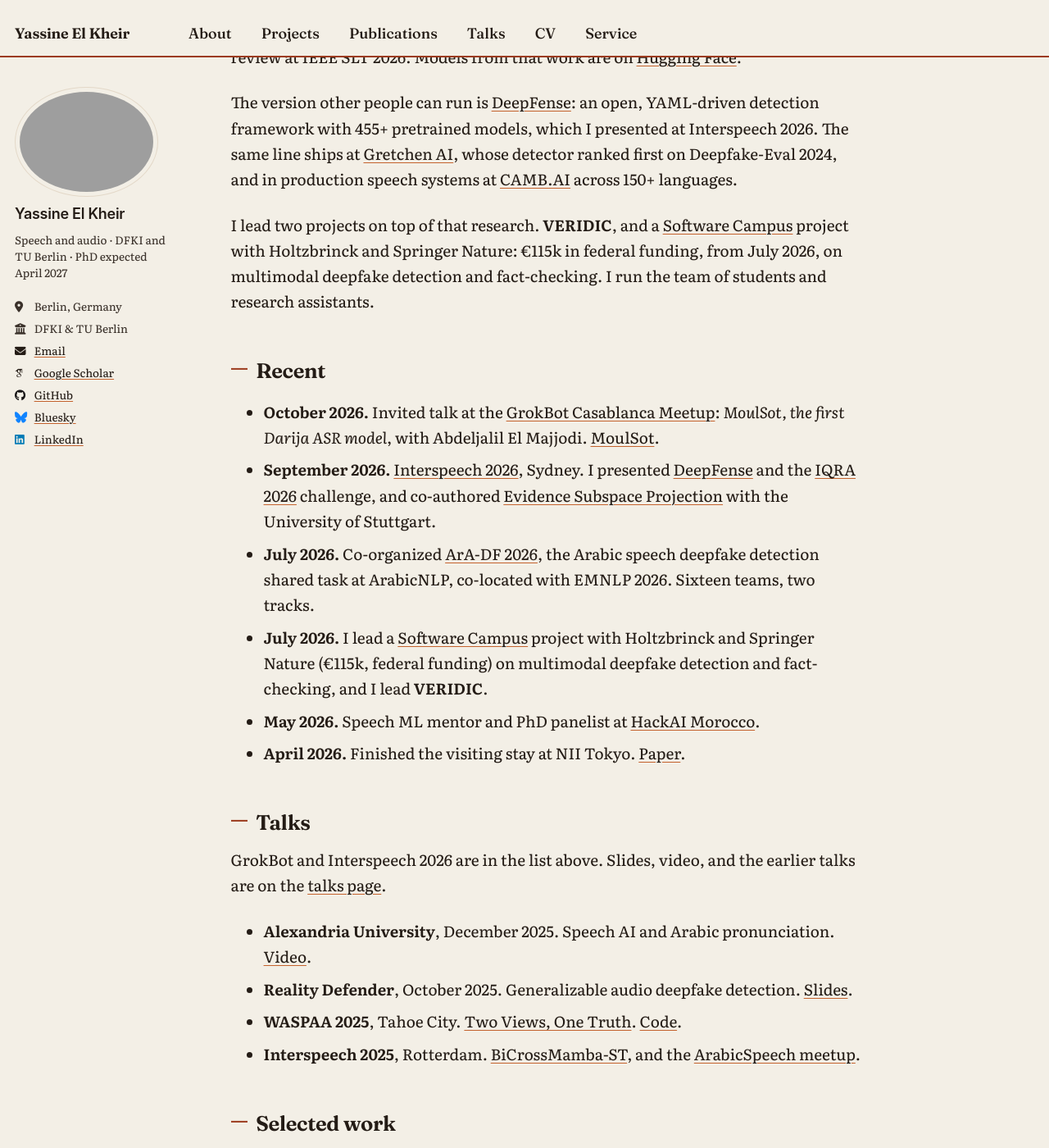
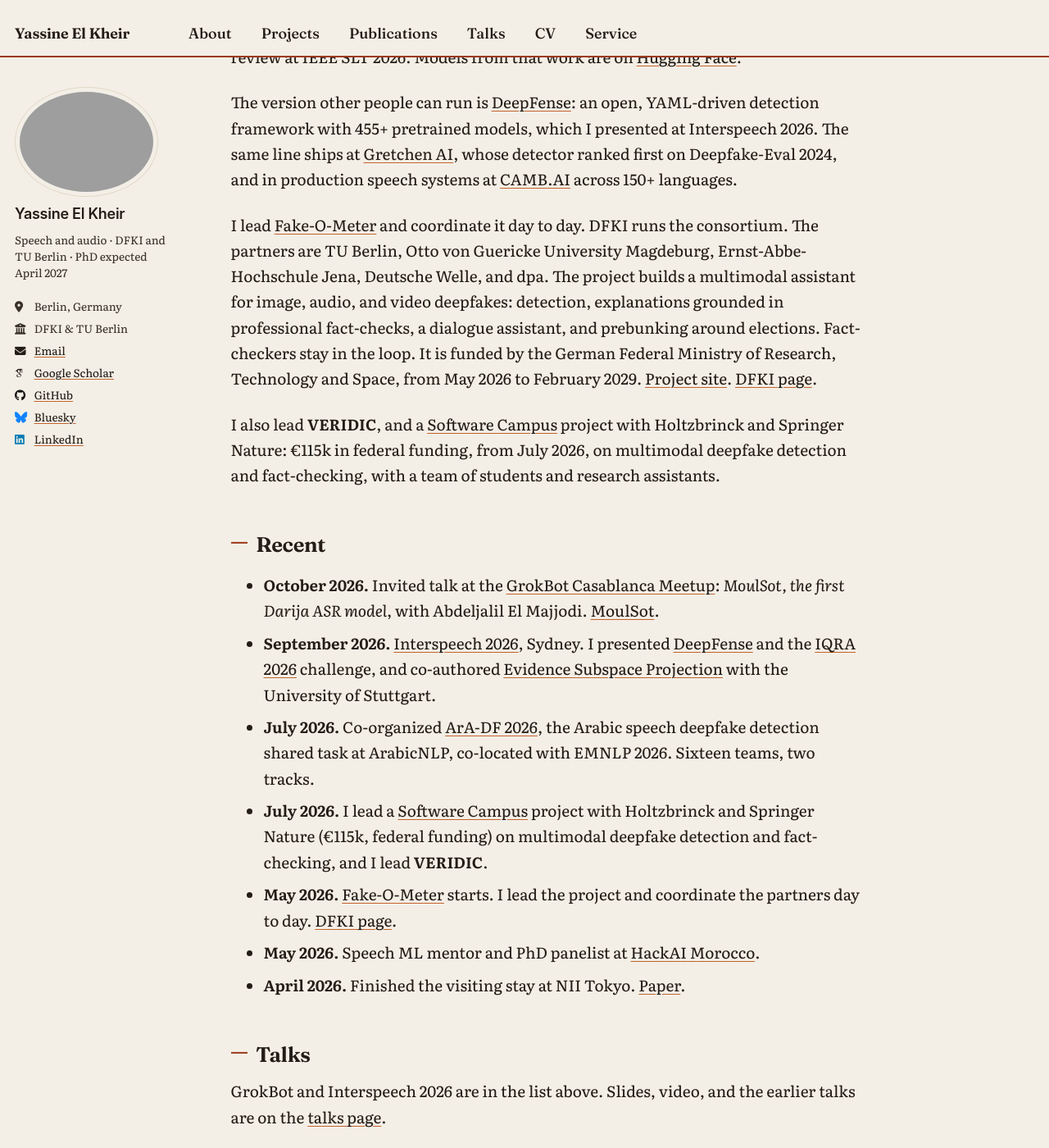
Before and after one commit to Yaselley/yaselley.github.io, a Jekyll site: the page built from _pages/about.md, in a window 1280 px wide and 1400 px high, scrolled down 866 px. Shown: the whole window at 82% size. Built offline with Jekyll 4.4.1, drawn with Linux system fonts in a browser that asks for light colours; some web fonts are replaced; some of the changed text lies outside the part shown.

Commit message:
Show Fake-O-Meter as a project Yassine leads and coordinates.
The consortium, the May 2026 to February 2029 term, and the project and DFKI links were missing from the public page.

Co-authored-by: Cursor <cursoragent@cursor.com>

```diff
--- a/_pages/about.md
+++ b/_pages/about.md
@@ -21,7 +21,9 @@ The next step is a model that can explain the decision. From December 2025 to Ap
 
 The version other people can run is [DeepFense](https://deepfense.github.io/): an open, YAML-driven detection framework with 455+ pretrained models, which I presented at Interspeech 2026. The same line ships at [Gretchen AI](https://gretchen-ai.com/), whose detector ranked first on Deepfake-Eval 2024, and in production speech systems at [CAMB.AI](https://www.camb.ai/) across 150+ languages.
 
-I lead two projects on top of that research. **VERIDIC**, and a [Software Campus](https://www.softwarecampus.de/) project with Holtzbrinck and Springer Nature: €115k in federal funding, from July 2026, on multimodal deepfake detection and fact-checking. I run the team of students and research assistants.
+I lead [Fake-O-Meter](https://fake-o-meter.github.io/) and coordinate it day to day. DFKI runs the consortium. The partners are TU Berlin, Otto von Guericke University Magdeburg, Ernst-Abbe-Hochschule Jena, Deutsche Welle, and dpa. The project builds a multimodal assistant for image, audio, and video deepfakes: detection, explanations grounded in professional fact-checks, a dialogue assistant, and prebunking around elections. Fact-checkers stay in the loop. It is funded by the German Federal Ministry of Research, Technology and Space, from May 2026 to February 2029. [Project site](https://fake-o-meter.github.io/). [DFKI page](https://www.dfki.de/web/forschung/projekte-publikationen/projekt/fake-o-meter).
+
+I also lead **VERIDIC**, and a [Software Campus](https://www.softwarecampus.de/) project with Holtzbrinck and Springer Nature: €115k in federal funding, from July 2026, on multimodal deepfake detection and fact-checking, with a team of students and research assistants.
 
 ## Recent
 
@@ -29,6 +31,7 @@ I lead two projects on top of that research. **VERIDIC**, and a [Software Campus
 - **September 2026.** [Interspeech 2026](https://www.isca-archive.org/interspeech_2026), Sydney. I presented [DeepFense](https://arxiv.org/abs/2604.08450) and the [IQRA 2026](https://arxiv.org/abs/2603.29087) challenge, and co-authored [Evidence Subspace Projection](https://arxiv.org/abs/2607.11538) with the University of Stuttgart.
 - **July 2026.** Co-organized [ArA-DF 2026](https://huggingface.co/spaces/ArabicSpeech/ara-df-2026), the Arabic speech deepfake detection shared task at ArabicNLP, co-located with EMNLP 2026. Sixteen teams, two tracks.
 - **July 2026.** I lead a [Software Campus](https://www.softwarecampus.de/) project with Holtzbrinck and Springer Nature (€115k, federal funding) on multimodal deepfake detection and fact-checking, and I lead **VERIDIC**.
+- **May 2026.** [Fake-O-Meter](https://fake-o-meter.github.io/) starts. I lead the project and coordinate the partners day to day. [DFKI page](https://www.dfki.de/web/forschung/projekte-publikationen/projekt/fake-o-meter).
 - **May 2026.** Speech ML mentor and PhD panelist at [HackAI Morocco](https://hackai.ma).
 - **April 2026.** Finished the visiting stay at NII Tokyo. [Paper](https://arxiv.org/abs/2608.30622).
 
@@ -48,7 +51,7 @@ GrokBot and Interspeech 2026 are in the list above. Slides, video, and the earli
 - **Speech LLMs.** [Textual Acoustic Grounding](https://arxiv.org/abs/2608.30622), with Xin Wang and Junichi Yamagishi at NII. [Models](https://huggingface.co/01Yassine/AudioLLM-Deepfake-Detection).
 - **Production.** [Gretchen AI](https://gretchen-ai.com/) (first on Deepfake-Eval 2024) and [CAMB.AI](https://www.camb.ai/) (ASR, TTS, and dubbing in 150+ languages).
 - **Language.** [MoulSot](https://huggingface.co/blog/abdeljalilELmajjodi/moulsot) with [AtlasIA](https://atlasia.ma/), the [Iqra'Eval](https://huggingface.co/IqraEval) / [IQRA 2026](https://arxiv.org/abs/2603.29087) pronunciation challenge, and [Fanar](https://arxiv.org/abs/2501.13944) / [MorphBPE](https://arxiv.org/abs/2502.00894).
-- **Leading.** [Software Campus](https://www.softwarecampus.de/) with Holtzbrinck and Springer Nature, and VERIDIC.
+- **Leading.** [Fake-O-Meter](https://fake-o-meter.github.io/) (project lead and day-to-day coordination, May 2026 to February 2029), [Software Campus](https://www.softwarecampus.de/) with Holtzbrinck and Springer Nature, and VERIDIC.
 
 The [projects page]({{ '/projects/' | relative_url }}) has the longer notes.
 
@@ -67,7 +70,8 @@ Full list on the [publications page]({{ '/publications/' | relative_url }}) and
 
 ## Positions
 
-- **PhD researcher**, DFKI and TU Berlin, 2024 to present. I lead [Fake-O-Meter](https://fake-o-meter.github.io/), the DFKI-coordinated BMBF project on public deepfake-detection tools.
+- **PhD researcher**, DFKI and TU Berlin, 2024 to present. Advisors: Sebastian Möller and Tim Polzehl.
+- **Project lead, [Fake-O-Meter](https://fake-o-meter.github.io/)**, May 2026 to February 2029. I lead the project and coordinate the consortium day to day: TU Berlin, OVGU Magdeburg, Ernst-Abbe-Hochschule Jena, Deutsche Welle, and dpa. DFKI is the coordinator. Funded by the BMFTR. [Project site](https://fake-o-meter.github.io/). [DFKI record](https://www.dfki.de/web/forschung/projekte-publikationen/projekt/fake-o-meter).
 - **Project lead, Software Campus**, July 2026 to present. I lead a €115k federally funded project with [Holtzbrinck and Springer Nature](https://www.softwarecampus.de/) on multimodal deepfake detection and fact-checking, with a team of students and research assistants.
 - **Project lead, VERIDIC.**
 - **Visiting researcher**, NII, Tokyo, December 2025 to April 2026. Xin Wang and Junichi Yamagishi.
```
Also changed, not shown: _pages/cv.md (+2 -1 lines), _pages/projects.html (+13 -0 lines).
